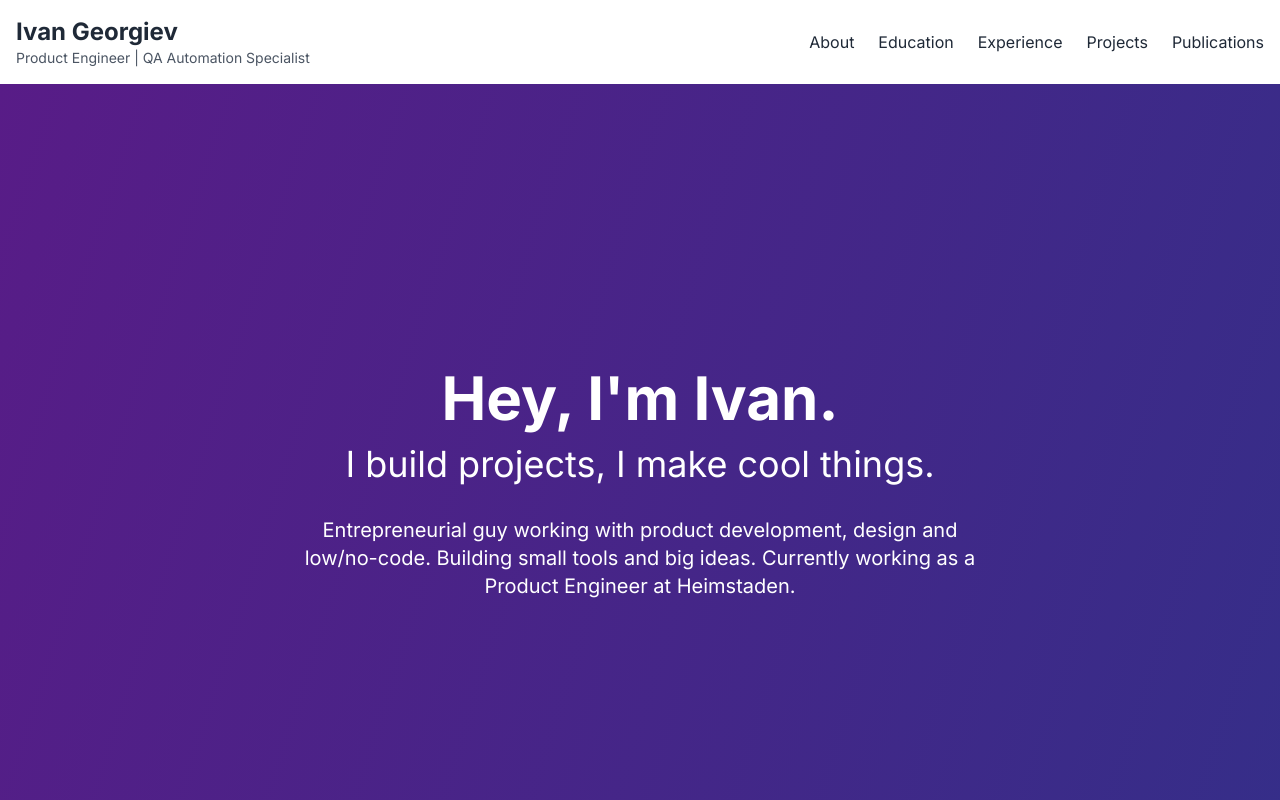
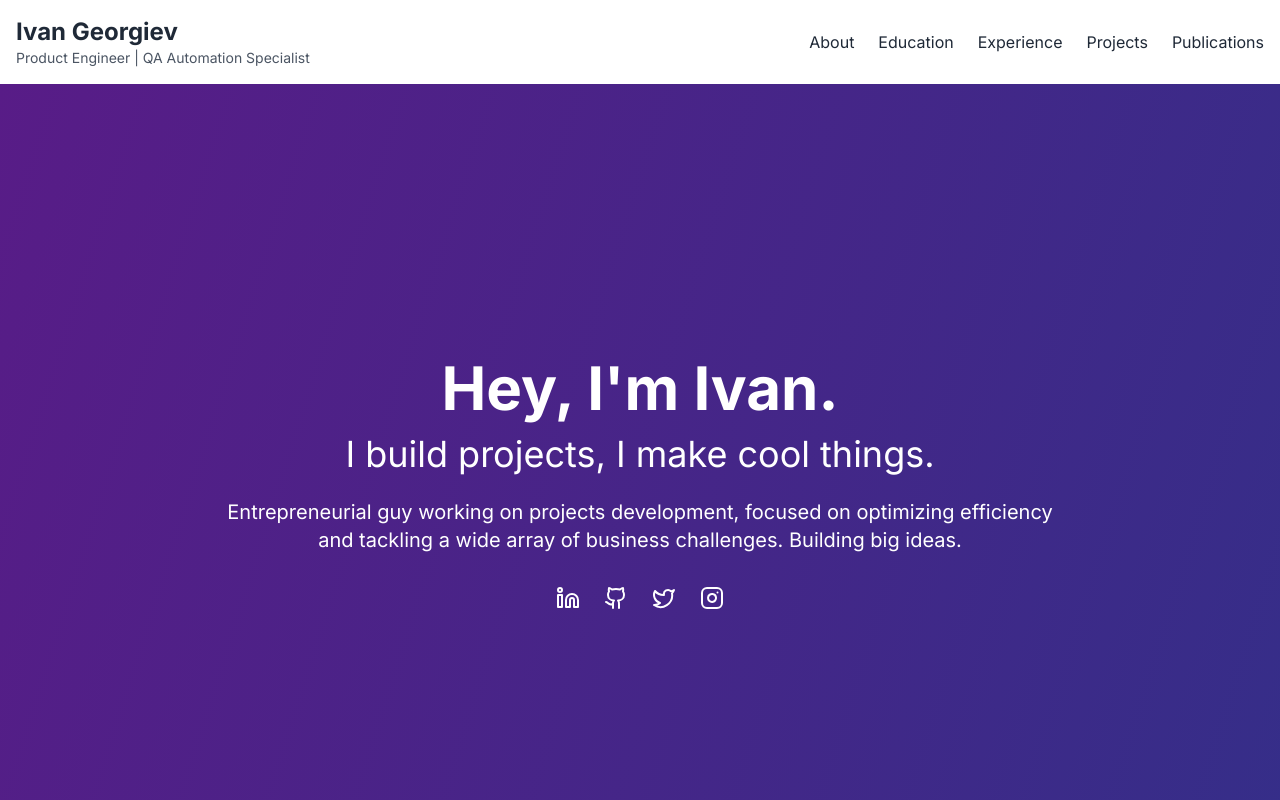
Before and after one commit to i11g/My-new-site, a Next.js app in the folder my-app/: page / in a window 1280 px wide. Shown: the top 800 px of the page. Built offline with nearby package versions, Linux system fonts and the light colour scheme.

Commit message:
files added

```diff
--- a/my-app/src/app/page.tsx
+++ b/my-app/src/app/page.tsx
@@ -1,40 +1,53 @@
 import React from 'react'
-import Link from 'next/link'
-import { Button } from '@/app/components/ui/button'
-import { Card, CardContent, CardHeader, CardTitle } from '@/app/components/ui/card'
-import { User, BookOpen, Briefcase, Code, FileText } from 'lucide-react'
+import { Linkedin, Github, Twitter, Instagram } from 'lucide-react'
 import About from '@/app/components/About'
-import Education from '@/app/components/Education';
-import Experience from '@/app/components/Experience';
-import Projects from '@/app/components/Projects';
-import Publications from '@/app/components/Publications';
+import Education from '@/app/components/Education'
+import Experience from '@/app/components/Experience'
+import Projects from '@/app/components/Projects'
+import Publications from '@/app/components/Publications'
 
 const HomePage = () => {
   return (
-    <div>
     <div className="min-h-screen bg-gradient-to-br from-purple-900 to-blue-900 text-white">
       {/* Hero Section */}
-        <section className="h-screen flex items-center justify-center">
-          <div className="text-center">
+      <section className="h-screen flex flex-col items-center justify-center">
+        <div className="text-center max-w-4xl mx-auto px-4">
           <h1 className="text-6xl font-bold mb-4 opacity-0 animate-fade-in-down">
             Hey, I'm Ivan.
           </h1>
-            <h2 className="text-4xl mb-8 opacity-0 animate-fade-in-up animation-delay-500">
+          <h2 className="text-4xl mb-6 opacity-0 animate-fade-in-up animation-delay-500">
             I build projects, I make cool things.
           </h2>
-            <p className="text-xl max-w-2xl mx-auto opacity-0 animate-fade-in animation-delay-1000">
-              Entrepreneurial guy working with product development, design and low/no-code.
-              Building small tools and big ideas. Currently working as a Product Engineer at Heimstaden.
+
+          <p className="text-xl mb-8 opacity-0 animate-fade-in animation-delay-1000">
+            Entrepreneurial guy working on projects development, focused on optimizing efficiency and tackling a wide array of business challenges.
+            Building big ideas.
           </p>
+
+          {/* Social Icons */}
+          <div className="flex justify-center items-center space-x-6 opacity-0 animate-fade-in animation-delay-1000">
+            <a href="https://www.linkedin.com/in/yourusername" target="_blank" rel="noopener noreferrer" className="text-white hover:text-blue-400 transition-all duration-300 ease-in-out">
+              <Linkedin size={24} />
+            </a>
+            <a href="https://github.com/yourusername" target="_blank" rel="noopener noreferrer" className="text-white hover:text-gray-400 transition-all duration-300 ease-in-out">
+              <Github size={24} />
+            </a>
+            <a href="https://twitter.com/yourusername" target="_blank" rel="noopener noreferrer" className="text-white hover:text-blue-300 transition-all duration-300 ease-in-out">
+              <Twitter size={24} />
+            </a>
+            <a href="https://www.instagram.com/yourusername" target="_blank" rel="noopener noreferrer" className="text-white hover:text-pink-400 transition-all duration-300 ease-in-out">
+              <Instagram size={24} />
+            </a>
+          </div>
         </div>
       </section>
+
       <About />
       <Education />
       <Experience />
       <Projects />
       <Publications />
     </div>
-    </div>
   )
 }
 
--- a/my-app/tailwind.config.ts
+++ b/my-app/tailwind.config.ts
@@ -6,7 +6,14 @@ module.exports = {
     './components/**/*.{ts,tsx}',
     './app/**/*.{ts,tsx}',
     './src/**/*.{ts,tsx}',
-	],
+  ],
+  safelist: [
+    'animate-fade-in',
+    'animate-fade-in-down',
+    'animate-fade-in-up',
+    'animation-delay-500',
+    'animation-delay-1000',
+  ],
   theme: {
     container: {
       center: true,
@@ -65,10 +72,25 @@ module.exports = {
           from: { height: "var(--radix-accordion-content-height)" },
           to: { height: 0 },
         },
+        "fade-in": {
+          '0%': { opacity: '0' },
+          '100%': { opacity: '1' },
+        },
+        "fade-in-down": {
+          '0%': { opacity: '0', transform: 'translateY(-10px)' },
+          '100%': { opacity: '1', transform: 'translateY(0)' },
+        },
+        "fade-in-up": {
+          '0%': { opacity: '0', transform: 'translateY(10px)' },
+          '100%': { opacity: '1', transform: 'translateY(0)' },
+        },
       },
       animation: {
         "accordion-down": "accordion-down 0.2s ease-out",
         "accordion-up": "accordion-up 0.2s ease-out",
+        "fade-in": "fade-in 1s ease-out",
+        "fade-in-down": "fade-in-down 1s ease-out",
+        "fade-in-up": "fade-in-up 1s ease-out",
       },
     },
   },
--- /dev/null
+++ b/package.json
@@ -0,0 +1,5 @@
+{
+  "dependencies": {
+    "lucide-react": "^0.453.0"
+  }
+}
```
Also changed, not shown: 1 other file (tests, documents, lock files or other folders). Lines whose indentation alone changed are shown as unchanged.
